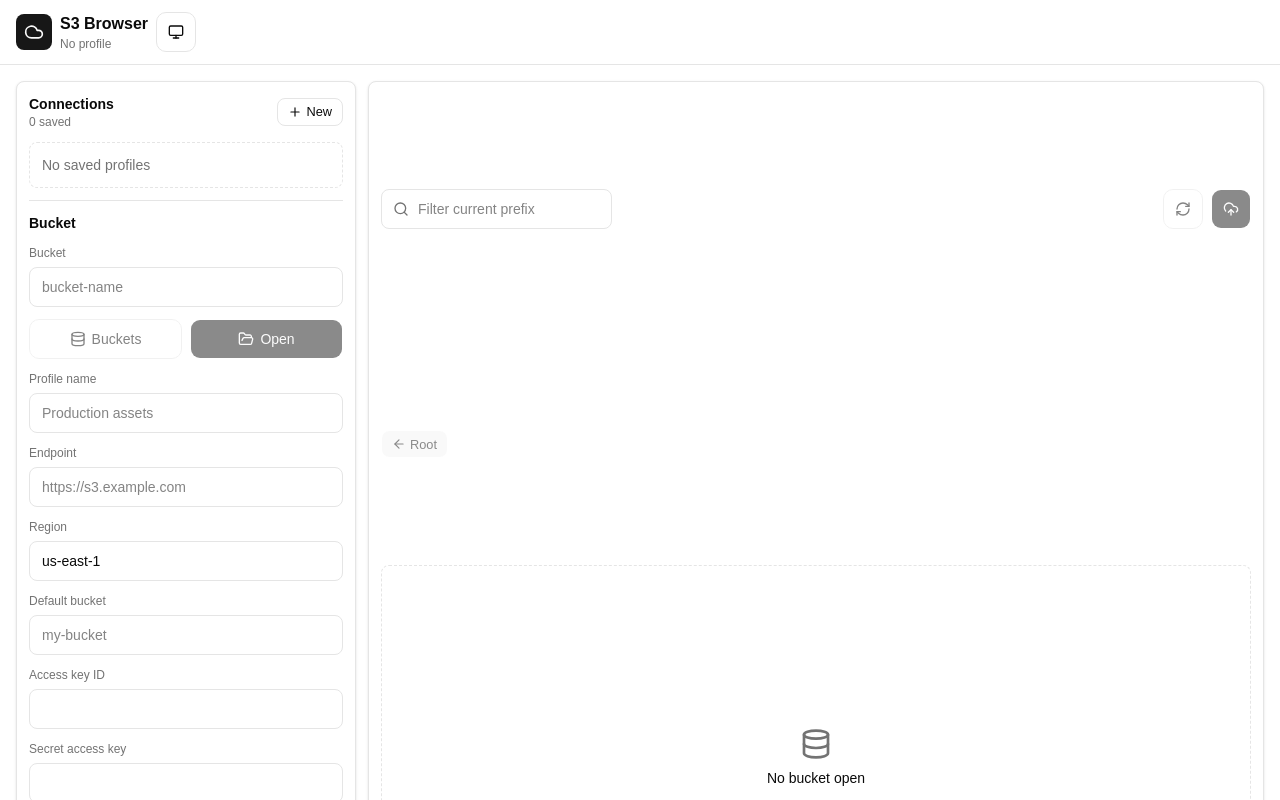
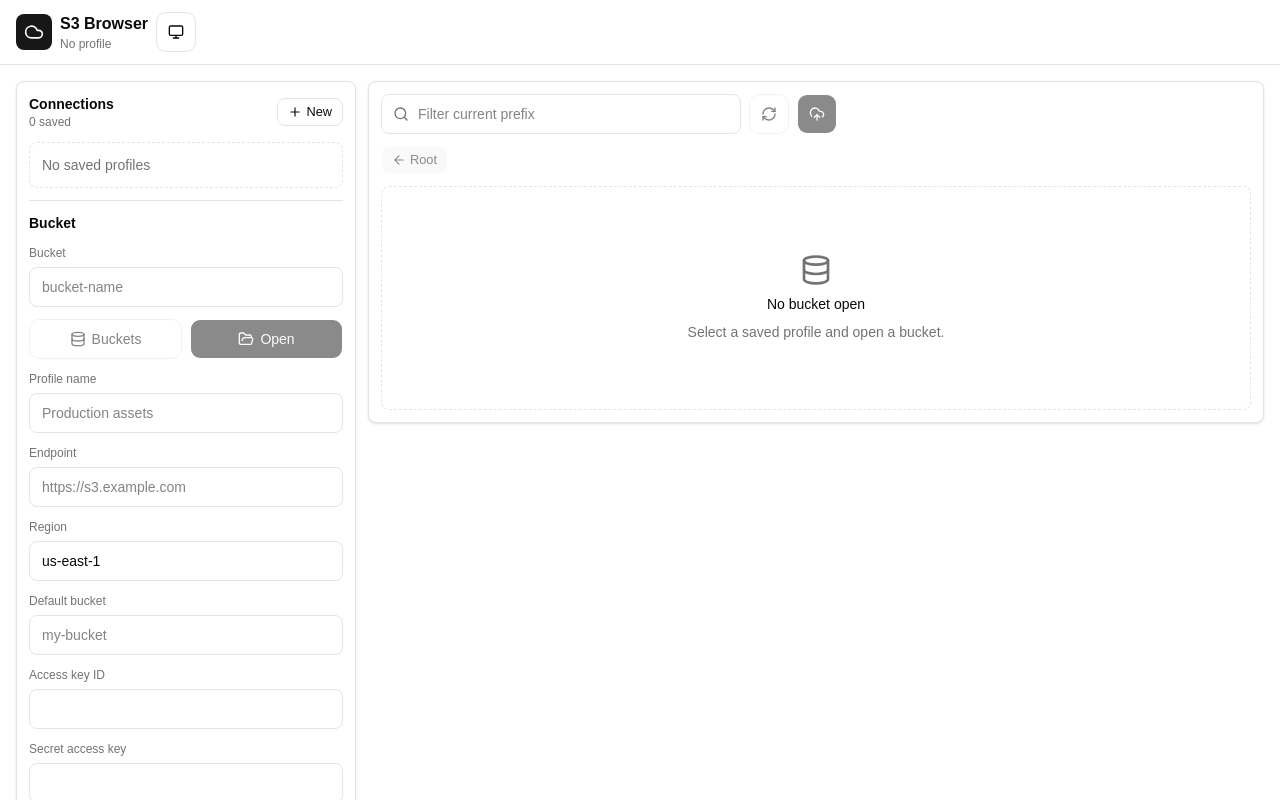
Before and after one commit to dodysat/s3browser, a React (Vite) app: page / in a window 1280 px wide. Shown: the top 800 px of the page. Built offline with nearby package versions, Linux system fonts and the light colour scheme.

Commit message:
refactor: improve layout and styling in App component
- Updated main layout to include item alignment for better visual organization.
- Adjusted grid properties for the search input to enhance responsiveness and usability.
- Ensured consistent styling for input elements to improve user experience.

```diff
--- a/src/App.tsx
+++ b/src/App.tsx
@@ -882,7 +882,7 @@ export function App() {
         </div>
       </header>
 
-      <main className="mx-auto grid max-w-7xl gap-3 p-3 sm:p-4 lg:grid-cols-[340px_minmax(0,1fr)]">
+      <main className="mx-auto grid max-w-7xl gap-3 p-3 sm:p-4 lg:grid-cols-[340px_minmax(0,1fr)] lg:items-start">
         <aside
           className={cn(
             "fixed inset-0 z-30 min-w-0 bg-background/80 p-3 backdrop-blur-sm lg:static lg:z-auto lg:block lg:bg-transparent lg:p-0 lg:backdrop-blur-none",
@@ -1136,12 +1136,12 @@ export function App() {
         </aside>
 
         <section className="grid min-w-0 gap-3">
-          <div className="grid gap-3 rounded-[8px] border bg-card p-3 shadow-sm">
-            <div className="grid grid-cols-[minmax(0,1fr)_auto] items-center gap-2">
+          <div className="grid content-start gap-3 rounded-[8px] border bg-card p-3 shadow-sm">
+            <div className="grid grid-cols-[minmax(0,1fr)_auto] items-center gap-2 sm:grid-cols-[minmax(220px,360px)_auto] sm:justify-start">
               <div className="relative min-w-0">
                 <Search className="pointer-events-none absolute left-3 top-1/2 size-4 -translate-y-1/2 text-muted-foreground" />
                 <TextInput
-                  className="pl-9"
+                  className="w-full pl-9"
                   value={searchQuery}
                   placeholder="Filter current prefix"
                   onChange={(event) => setSearchQuery(event.target.value)}
```
